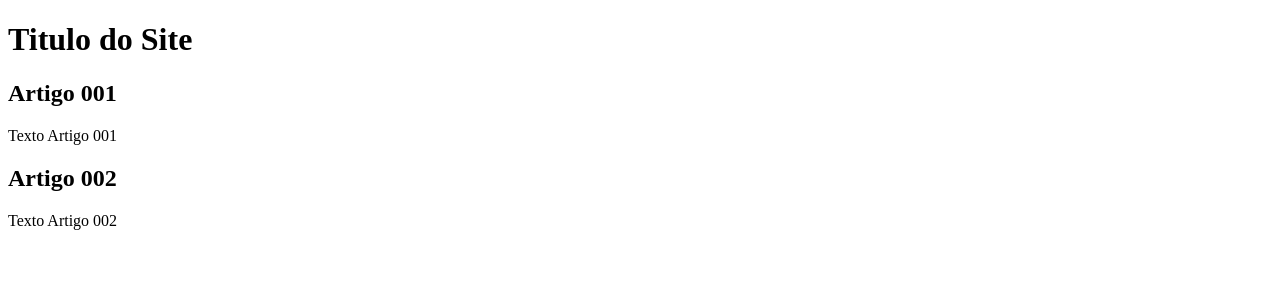
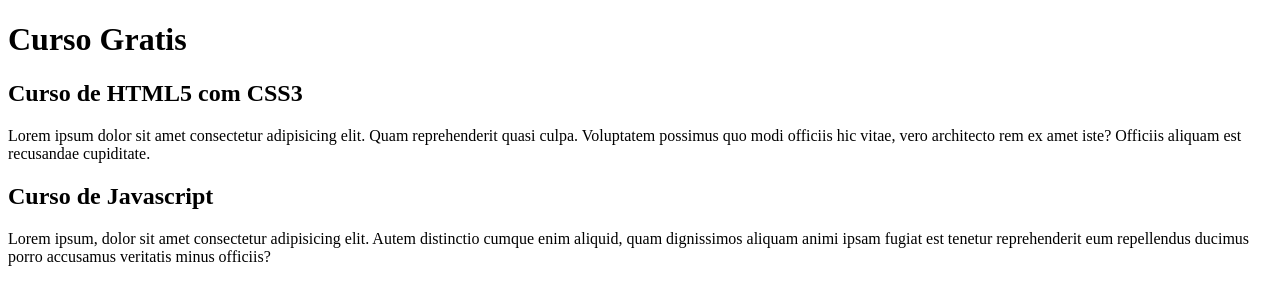
Before and after one commit to JaineLima/projeto-site, a plain HTML site: page index.html in a window 1280 px wide. Drawn offline with Linux system fonts and the light colour scheme.

Commit message:
comecei a escreve o conteúdo

```diff
--- a/index.html
+++ b/index.html
@@ -7,15 +7,15 @@
 <body>
     <main>
         <header>
-            <h1>Titulo do Site</h1>
+            <h1>Curso Gratis</h1>
         </header>
          <article>
-            <h2>Artigo 001</h2>
-            <p>Texto Artigo 001</p>
+            <h2>Curso de HTML5 com CSS3</h2>
+            <p>Lorem ipsum dolor sit amet consectetur adipisicing elit. Quam reprehenderit quasi culpa. Voluptatem possimus quo modi officiis hic vitae, vero architecto rem ex amet iste? Officiis aliquam est recusandae cupiditate.</p>
          </article>
          <article>
-            <h2>Artigo 002</h2>
-            <p>Texto Artigo 002</p>
+            <h2>Curso de Javascript</h2>
+            <p>Lorem ipsum, dolor sit amet consectetur adipisicing elit. Autem distinctio cumque enim aliquid, quam dignissimos aliquam animi ipsam fugiat est tenetur reprehenderit eum repellendus ducimus porro accusamus veritatis minus officiis?</p>
          </article>
     </main>
 </body>
```
